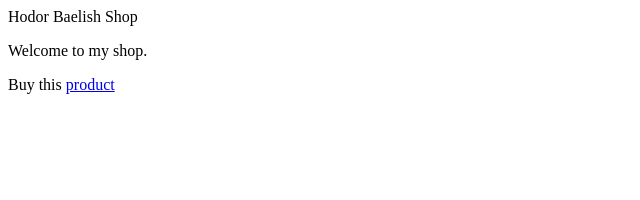
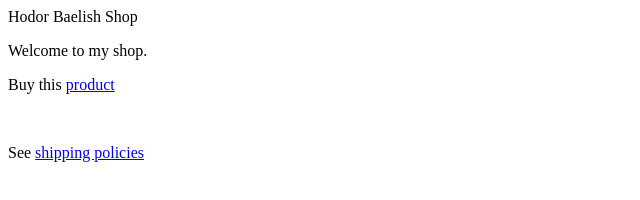
Before and after one commit to hodorbaelish/hodorbaelishshop, a plain HTML site: page index.html in a window 1280 px wide. Shown: the whole page, without its empty margins (0-640 px from the left). Drawn offline with Linux system fonts and the light colour scheme.

Commit message:
Update index.html

```diff
--- a/index.html
+++ b/index.html
@@ -9,4 +9,8 @@
   <p>
     Buy this <a href = "product.html">product</a>
   </p>
+  <br>
+  <p>
+    See <a href = "policies.html"> shipping policies </a>
+  </p>
 </body>
```
